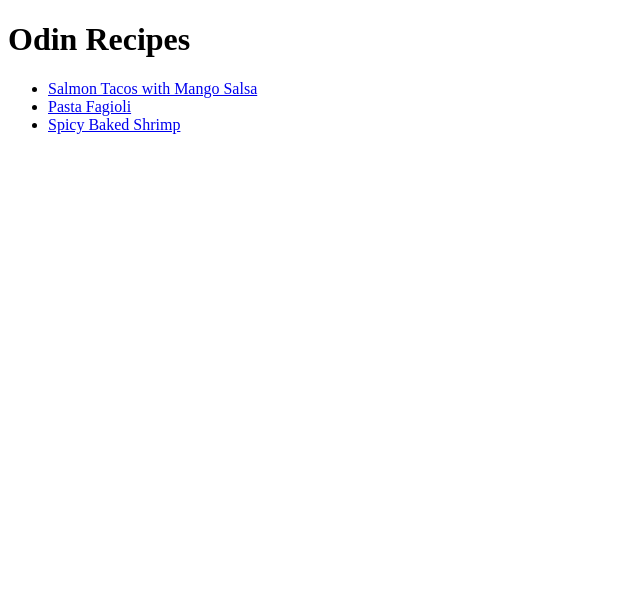
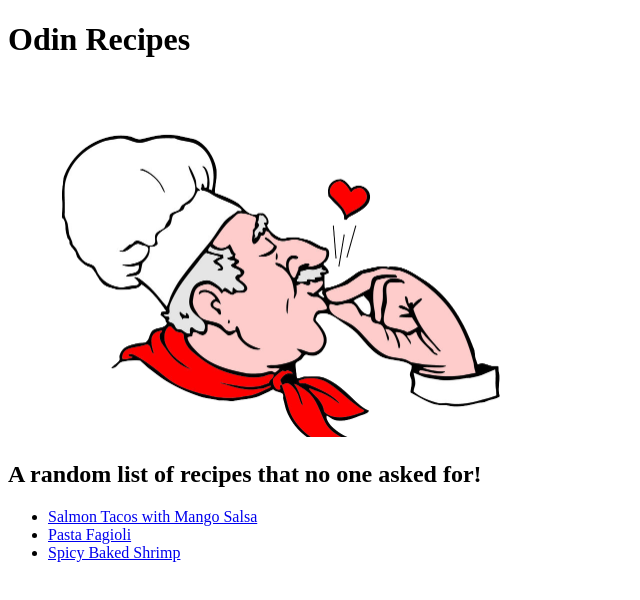
Before and after one commit to TiagoCarvalho-dev/odin-recipes, a plain HTML site: page index.html in a window 1280 px wide. Shown: the whole page, without its empty margins (0-640 px from the left). Drawn offline with Linux system fonts and the light colour scheme.

Commit message:
Changed layout of the index page
Added an image of chef's kiss to the index page and added a slightly comical subtitle to the recipes list.

```diff
--- a/index.html
+++ b/index.html
@@ -6,6 +6,8 @@
   </head>
   <body>
     <h1>Odin Recipes</h1>
+    <img src="./images/chefskiss.png" alt="A chef's kiss" width="512" height="357">
+    <h2>A random list of recipes that no one asked for!</h2>
       <ul>
         <li><a href="./recipes/salmontacos.html">Salmon Tacos with Mango Salsa</a></li>
         <li><a href="./recipes/pastafagioli.html">Pasta Fagioli</a></li>
```
Also changed, not shown: images/chefskiss.png (added).
